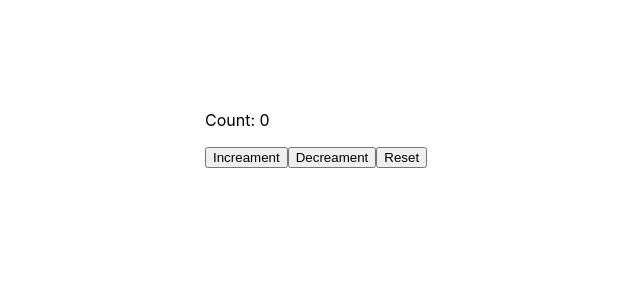
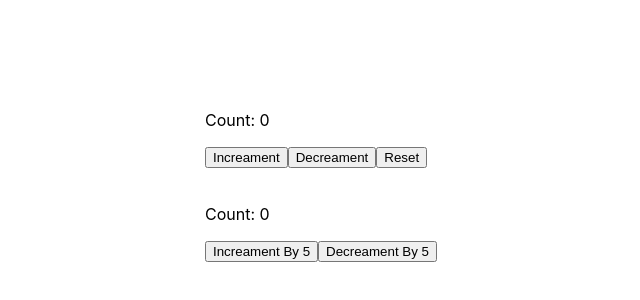
Before and after one commit to sbhusal123/react-hooks, a React (Create React App) app: page / in a window 1280 px wide. Shown: the part 146-446 px from the top of the page, without its empty margins (51-691 px from the left). Built offline with nearby package versions, Linux system fonts and the light colour scheme.

Commit message:
Managing multiple state with useReducer.

```diff
--- a/src/App.js
+++ b/src/App.js
@@ -1,10 +1,10 @@
 import React from "react";
-import UseReducerBasicUsage from "./Components/UseReducerHook/BasicUsage";
+import ComplexReducerWithObject from "./Components/UseReducerHook/ComplexReducerWithObject";
 
 function App() {
     return (
         <div className="App">
-            <UseReducerBasicUsage />
+            <ComplexReducerWithObject />
         </div>
     );
 }
--- /dev/null
+++ b/src/Components/UseReducerHook/ComplexReducerWithObject.js
@@ -0,0 +1,92 @@
+import React, { useReducer } from "react";
+
+const initialState = {
+    firstCounter: 0,
+    secondCounter: 0
+};
+const reducer = (state, action) => {
+    switch (action.type) {
+        case "increament1":
+            return {
+                ...state,
+                firstCounter: state.firstCounter + action.value
+            };
+        case "decreament1":
+            return {
+                ...state,
+                firstCounter: state.firstCounter - action.value
+            };
+        case "reset1":
+            return {
+                ...state,
+                firstCounter: 0
+            };
+        case "increament2":
+            return {
+                ...state,
+                secondCounter: state.secondCounter + action.value
+            };
+        case "decreament2":
+            return {
+                ...state,
+                secondCounter: state.secondCounter - action.value
+            };
+        case "reset2":
+            return {
+                ...state,
+                secondCounter: 0
+            };
+        default:
+            return state;
+    }
+};
+
+function ComplexReducerWithObject() {
+    const [count, dispatch] = useReducer(reducer, initialState);
+
+    return (
+        <div style={{ margin: "20%" }}>
+            <p>Count: {count.firstCounter}</p>
+            <button
+                onClick={() => {
+                    dispatch({ type: "increament1", value: 1 });
+                }}
+            >
+                Increament
+            </button>
+            <button
+                onClick={() => {
+                    dispatch({ type: "decreament1", value: 1 });
+                }}
+            >
+                Decreament
+            </button>
+            <button
+                onClick={() => {
+                    dispatch({ type: "reset1", value: 1 });
+                }}
+            >
+                Reset
+            </button>
+            <br />
+            <br />
+            <p>Count: {count.secondCounter}</p>
+            <button
+                onClick={() => {
+                    dispatch({ type: "increament2", value: 5 });
+                }}
+            >
+                Increament By 5
+            </button>
+            <button
+                onClick={() => {
+                    dispatch({ type: "decreament2", value: 5 });
+                }}
+            >
+                Decreament By 5
+            </button>
+        </div>
+    );
+}
+
+export default ComplexReducerWithObject;
```
Also changed, not shown: 1 other file (tests, documents, lock files or other folders).
